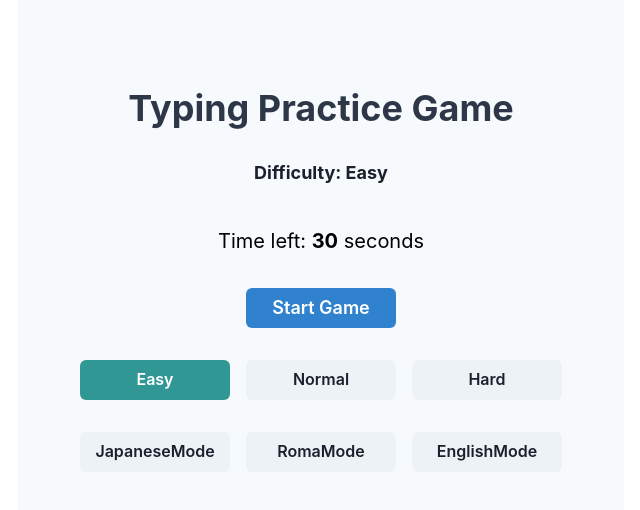
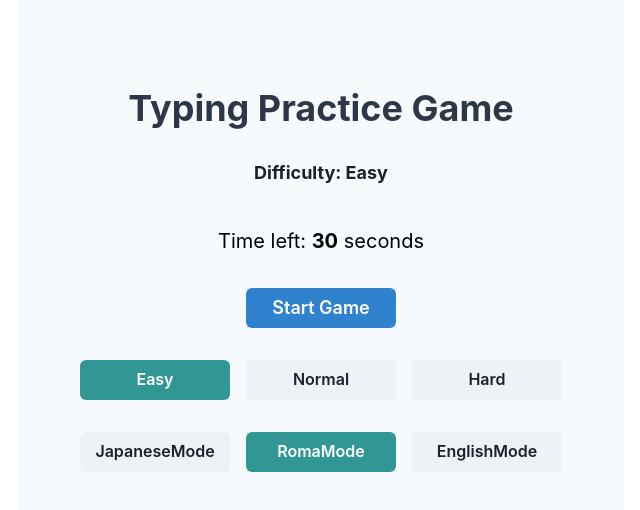
Before and after one commit to dende-h/type_game_spp, a Next.js app: page / in a window 1280 px wide. Shown: the top 510 px of the page, without its empty margins (319-959 px from the left). Built offline with nearby package versions, Linux system fonts and the light colour scheme.

Commit message:
モードボタン修正

```diff
--- a/src/pages/index.tsx
+++ b/src/pages/index.tsx
@@ -208,7 +208,7 @@ export default function Home() {
 						<Button
 							onClick={() => setMode(Mode.Roma)}
 							w={buttonWidth}
-							colorScheme={difficulty === Mode.Roma ? "teal" : "gray"}
+							colorScheme={mode === Mode.Roma ? "teal" : "gray"}
 							mb={{ base: 4, md: 0 }}
 							mx={{ base: 0, md: 2 }}
 						>
@@ -217,7 +217,7 @@ export default function Home() {
 						<Button
 							onClick={() => setMode(Mode.Eng)}
 							w={buttonWidth}
-							colorScheme={difficulty === Mode.Eng ? "teal" : "gray"}
+							colorScheme={mode === Mode.Eng ? "teal" : "gray"}
 							mb={{ base: 4, md: 0 }}
 							mx={{ base: 0, md: 2 }}
 						>
```
